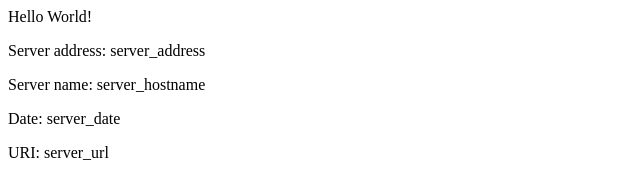
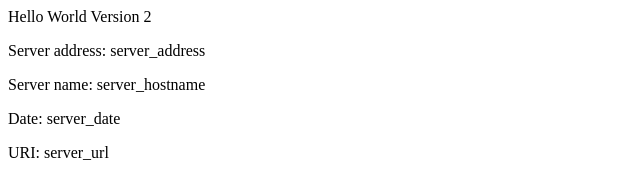
Before and after one commit to dsungk/eks-example, a plain HTML site: page src/index.html in a window 1280 px wide. Shown: the full height of the page, 0-640 px from the left. Drawn offline with Linux system fonts and the light colour scheme.

Commit message:
v2 Updating home page

```diff
--- a/src/index.html
+++ b/src/index.html
@@ -1,8 +1,8 @@
 <head>
-<title>Hello World</title>
+<title>Hello World Version 2</title>
 </head>
 <div class="info">
-<h>Hello World!</h>
+<h>Hello World Version 2</h>
 <p><span>Server&nbsp;address:</span> <span>server_address</span></p>
 <p><span>Server&nbsp;name:</span> <span>server_hostname</span></p>
 <p class="smaller"><span>Date:</span> <span>server_date</span></p>
```
